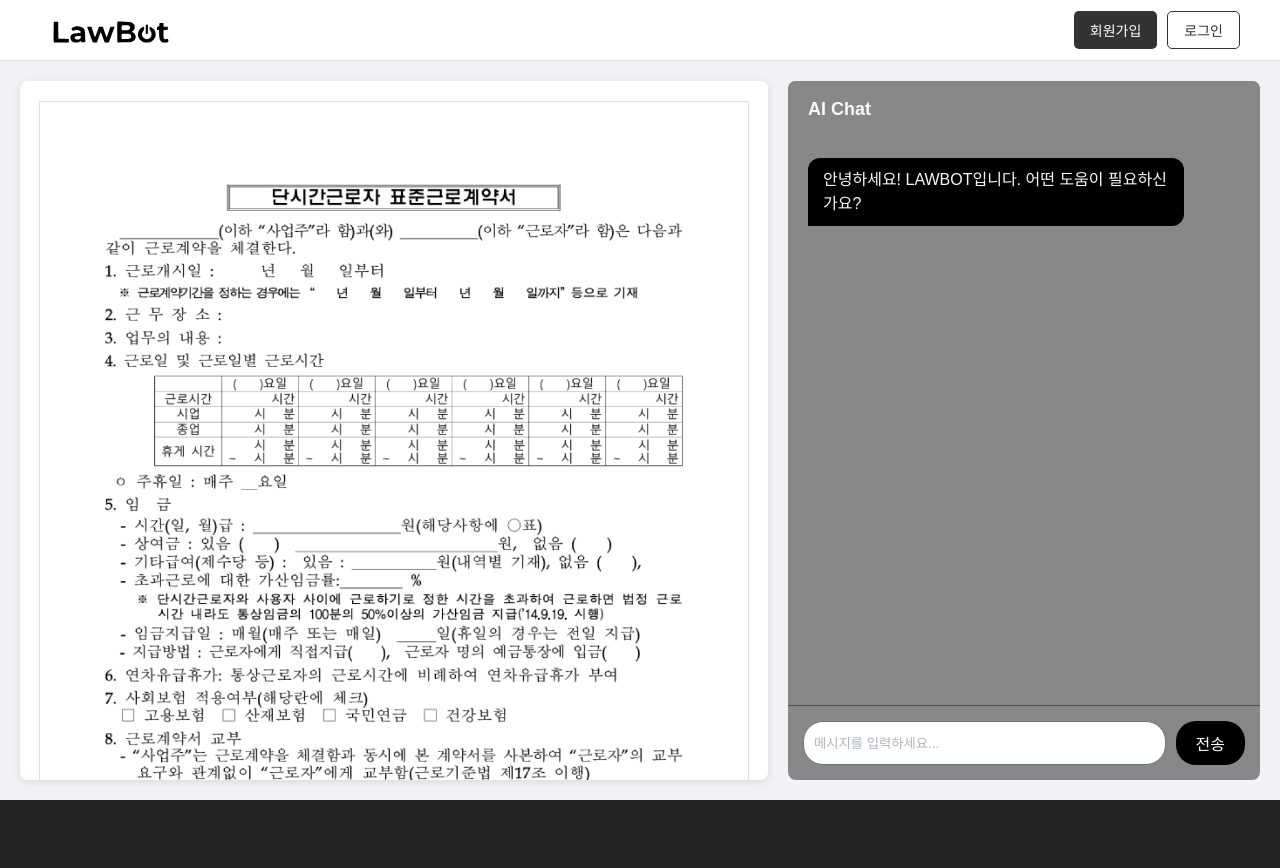
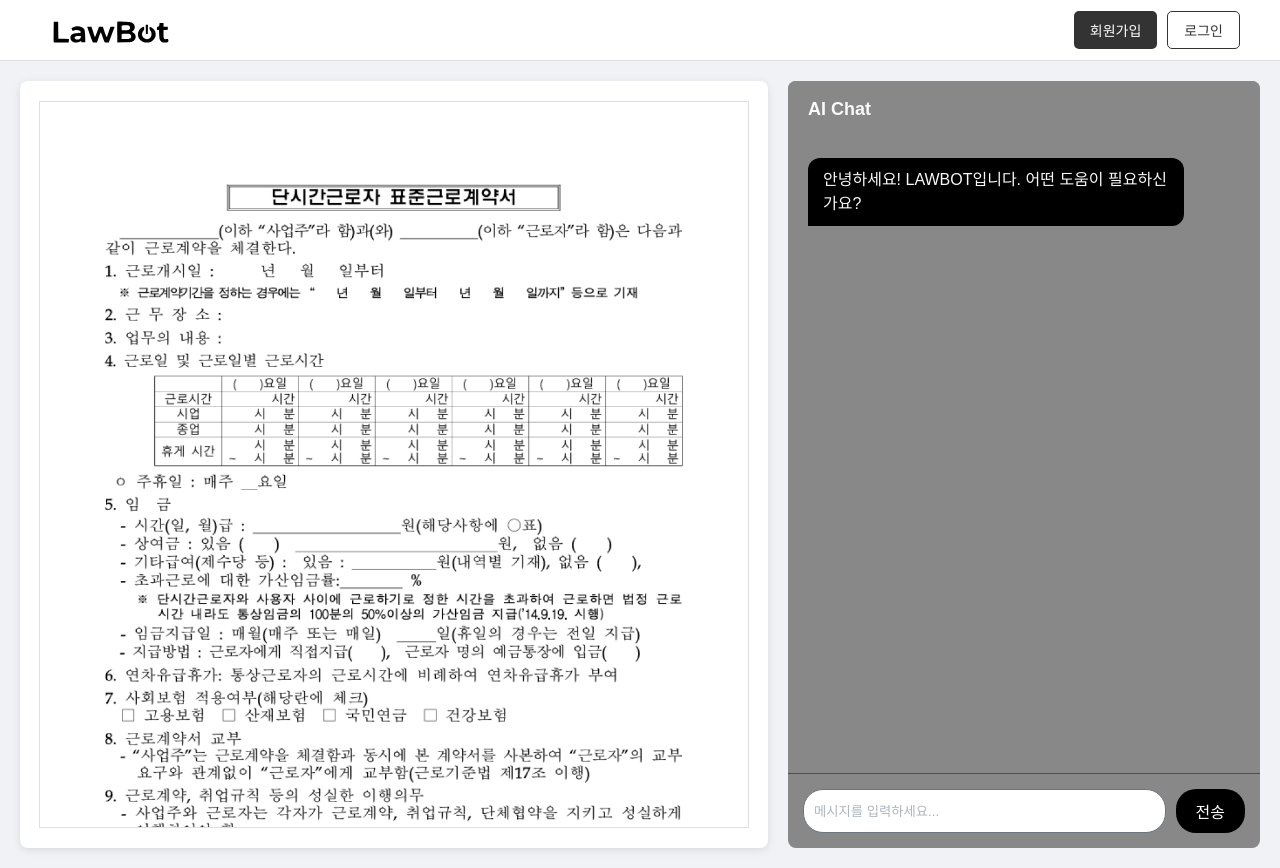
Before and after one commit to KNU-Capstone-design-team4/FE, a React (Vite) app: page /chatbot in a window 1280 px wide. Before the commit the page ends 800 px from the top, so only its background shows below. Built offline with nearby package versions, Linux system fonts and the light colour scheme.

Commit message:
Style: background 컬러 문제

```diff
--- a/src/App.css
+++ b/src/App.css
@@ -5,6 +5,7 @@ html {
   padding: 0;
   box-sizing: border-box;
   font-family: 'Noto Sans KR', sans-serif;
+  background-color: #F9FAFB !important;
 }
 
 /* 앱 전체 컨테이너 */
@@ -60,13 +61,15 @@ header nav .btn-login {
   display: flex;
   flex-direction: column;
   /* Header 높이(81px)를 제외한 나머지 뷰포트 높이 전체를 차지하도록 계산 */
-  height: calc(100vh - 61px);
+  min-height: calc(100vh - 61px);
 }
 
 main {
   flex-grow: 1;
+  min-height: auto;
   padding: 0 40px;
-  background-color: #ffffff;
+  /*background-color: #ffffff;*/
+  background-color: transparent;
 }
 
 /* ... 이하 Hero, features, card 등 나머지 스타일은 그대로 유지 ... */
--- a/src/pages/mypage/mypage.tsx
+++ b/src/pages/mypage/mypage.tsx
@@ -109,7 +109,9 @@ const MyPage: React.FC = () => {
     <div
       className="auth-container"
       style={{
-        minHeight: "100vh",
+        minHeight: "calc(100vh - 61px)",
+        height: "auto",
+        backgroundColor: "#F9FAFB",
         boxSizing: "border-box",
         display: "block",
         //flexDirection: "column",
--- a/src/pages/mypage/mypage_layout.tsx
+++ b/src/pages/mypage/mypage_layout.tsx
@@ -6,7 +6,7 @@ const MyPageLayout: React.FC<{ children: React.ReactNode }> = ({ children }) =>
   const navigate = useNavigate();
 
   return (
-    <div className="min-h-screen bg-gray-50 relative">
+    <div className="min-h-full h-auto bg-gray-50 relative">
       <header className="bg-transparent">
         <div className="max-w-7xl mx-auto px-6 py-4">
            <img
```
